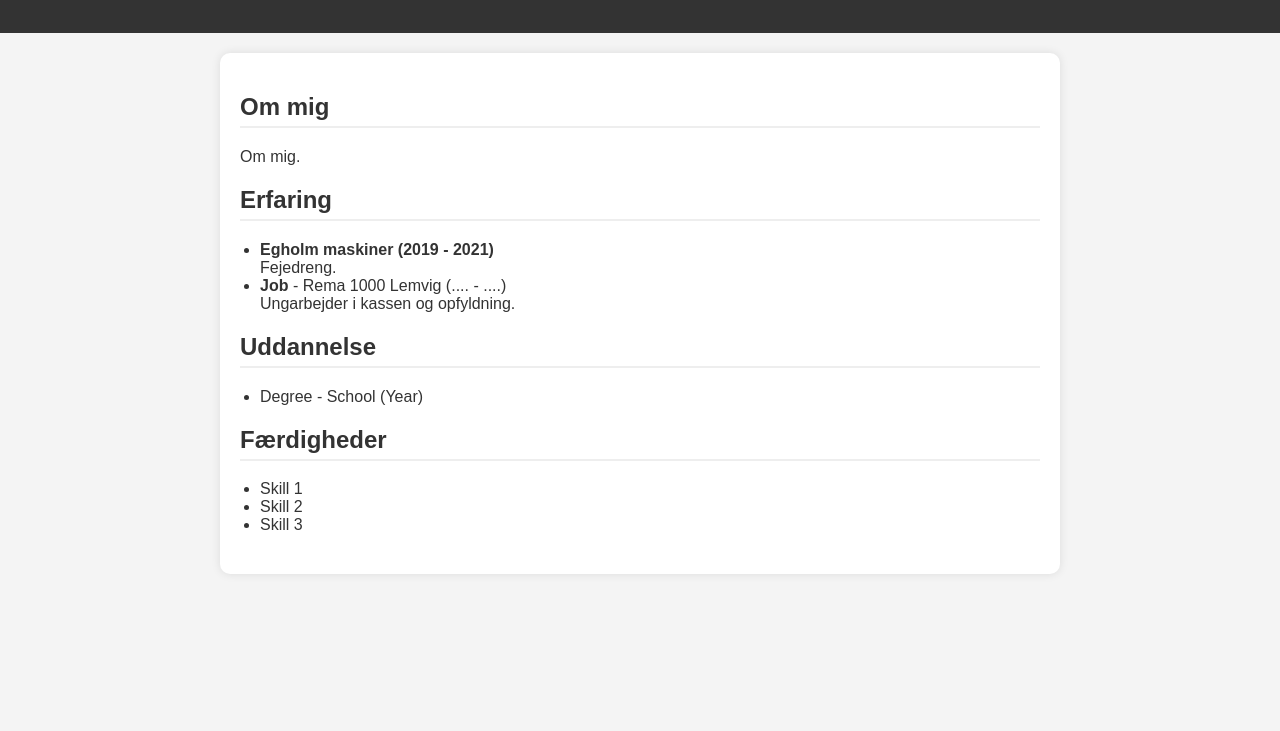
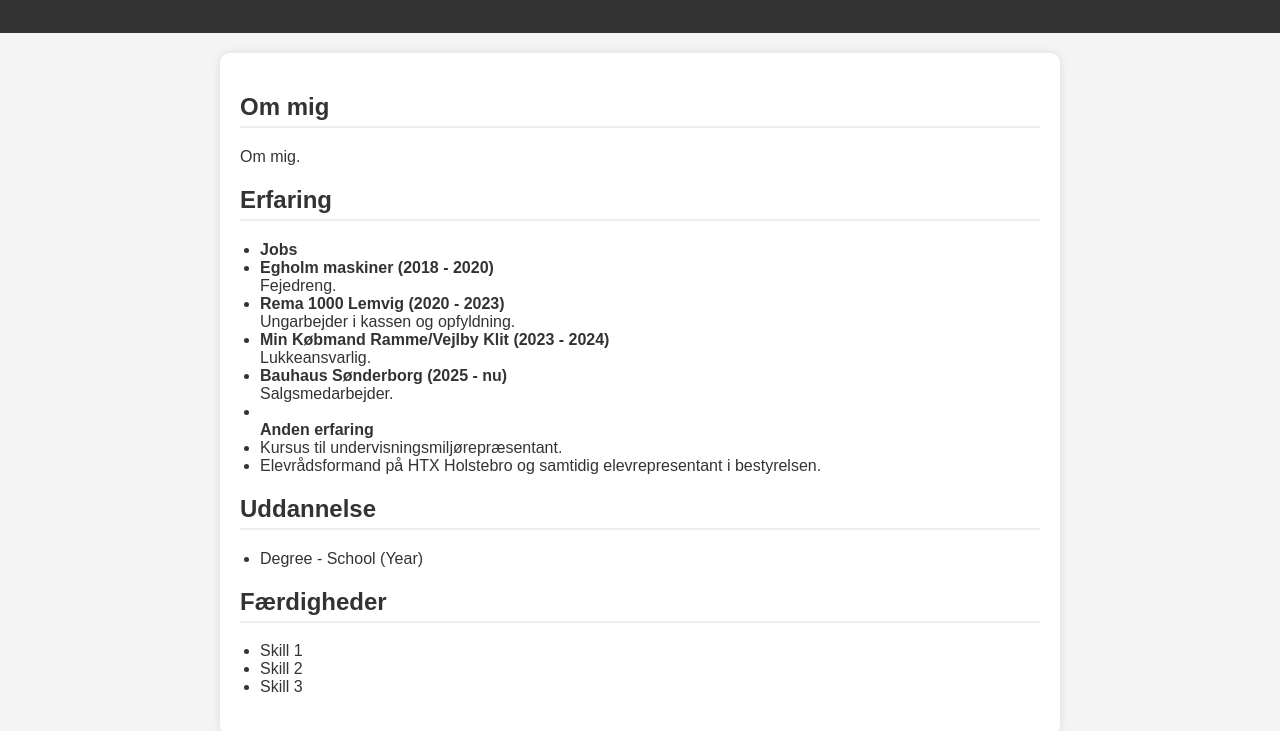
Before and after one commit to niko927c/CV, a plain HTML site: page index.html in a window 1280 px wide. Shown: the part 121-852 px from the top of the page. Before the commit the page ends 800 px from the top, so only its background shows below. Drawn offline with Linux system fonts and the light colour scheme.

Commit message:
Update index.html

```diff
--- a/index.html
+++ b/index.html
@@ -54,8 +54,16 @@
   <div class="section">
     <h2>Erfaring</h2>
     <ul>
-      <li><strong>Egholm maskiner (2019 - 2021)</strong><br>Fejedreng.</li>
-      <li><strong>Job</strong> - Rema 1000 Lemvig (.... - ....)<br>Ungarbejder i kassen og opfyldning.</li>
+      <li><strong>Jobs</strong></li>
+      <li><strong>Egholm maskiner (2018 - 2020)</strong><br>Fejedreng.</li>
+      <li><strong>Rema 1000 Lemvig (2020 - 2023)</strong><br>Ungarbejder i kassen og opfyldning.</li>
+      <li><strong>Min Købmand Ramme/Vejlby Klit (2023 - 2024)</strong><br>Lukkeansvarlig.</li>
+      <li><strong>Bauhaus Sønderborg (2025 - nu)</strong><br>Salgsmedarbejder.</li>
+      <li><br><strong>Anden erfaring</strong></li>
+      <li>Kursus til undervisningsmiljørepræsentant.</li>
+      <li>Elevrådsformand på HTX Holstebro og samtidig elevrepresentant i bestyrelsen.</li>
+
+
     </ul>
   </div>
 
```
